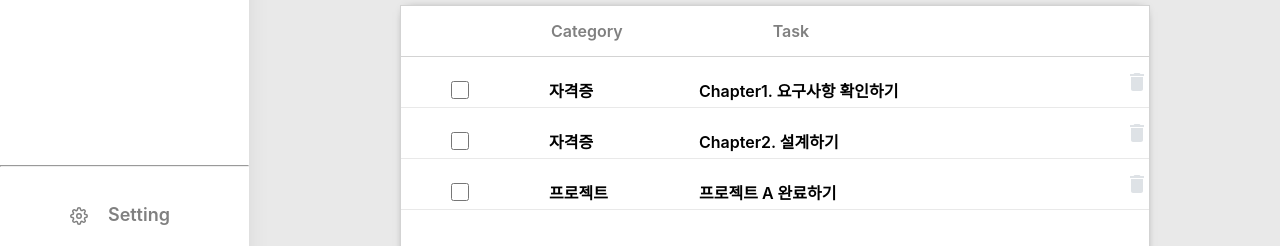
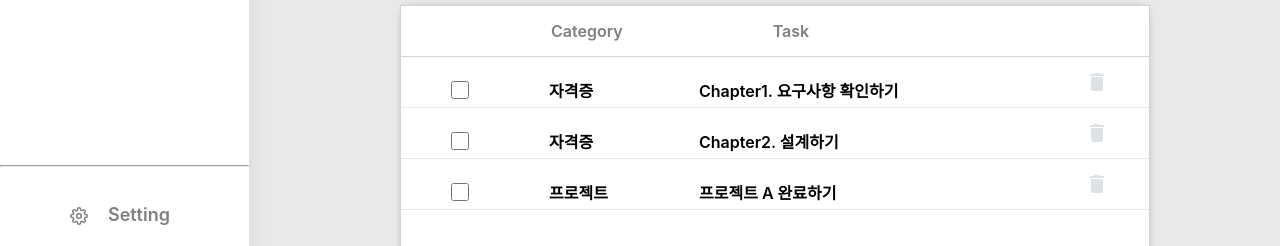
Before and after one commit to InQ-InQ-InQ-InQ-InQ/LearnEase_FE, a React (Create React App) app in the folder frontend/: page /api/today in a window 1280 px wide. Shown: the part 322-568 px from the top of the page. Built offline with nearby package versions, Linux system fonts and the light colour scheme; no server answers.

Commit message:
style: Today.jsx 삭제 위치조정

```diff
--- a/frontend/src/page/Today.jsx
+++ b/frontend/src/page/Today.jsx
@@ -19,6 +19,7 @@ const Remove = styled.div`
   &:hover {
     color: #ff6b6b;
   }
+  margin-right: 40px;
 `;
 
 const Value1 = styled.div`
```
